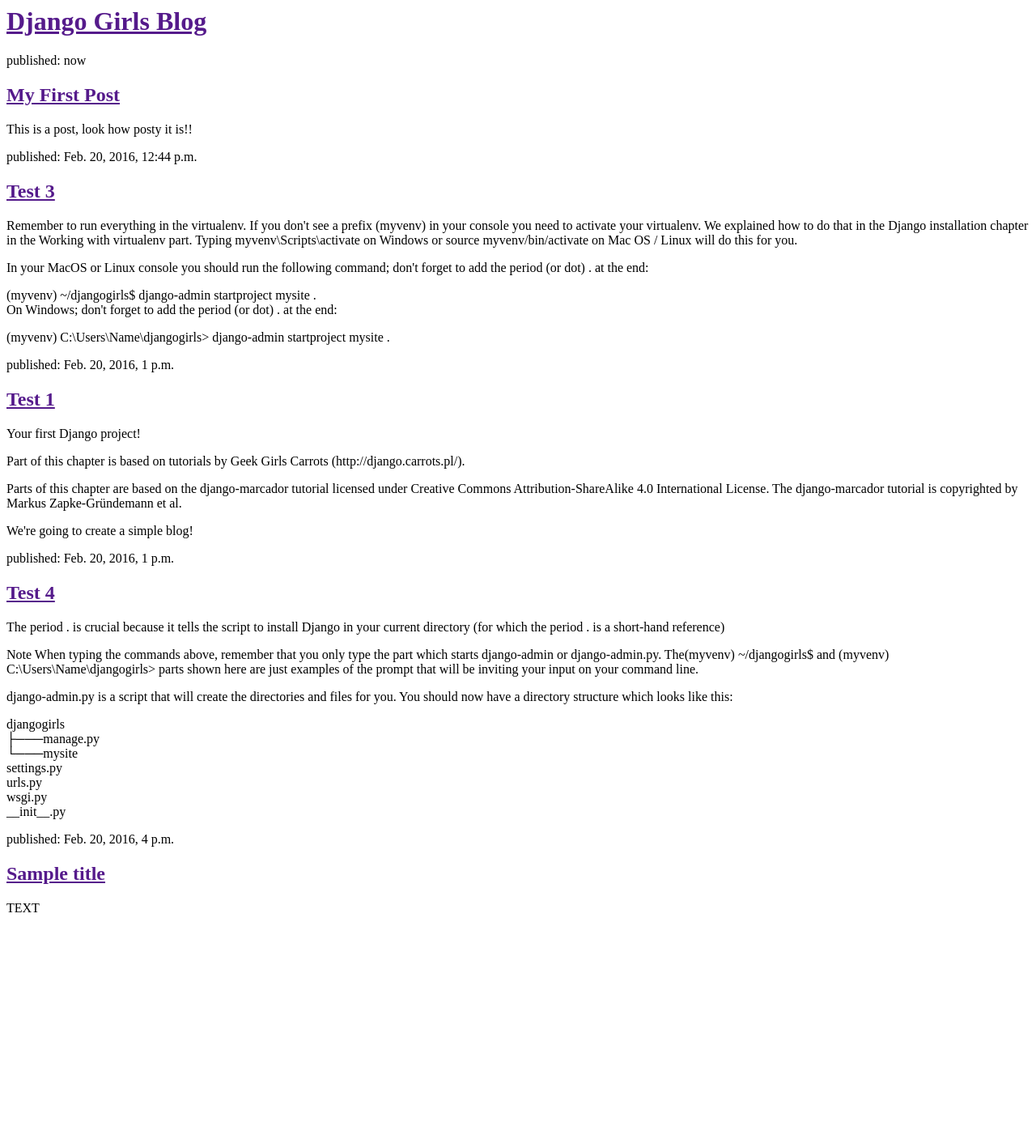
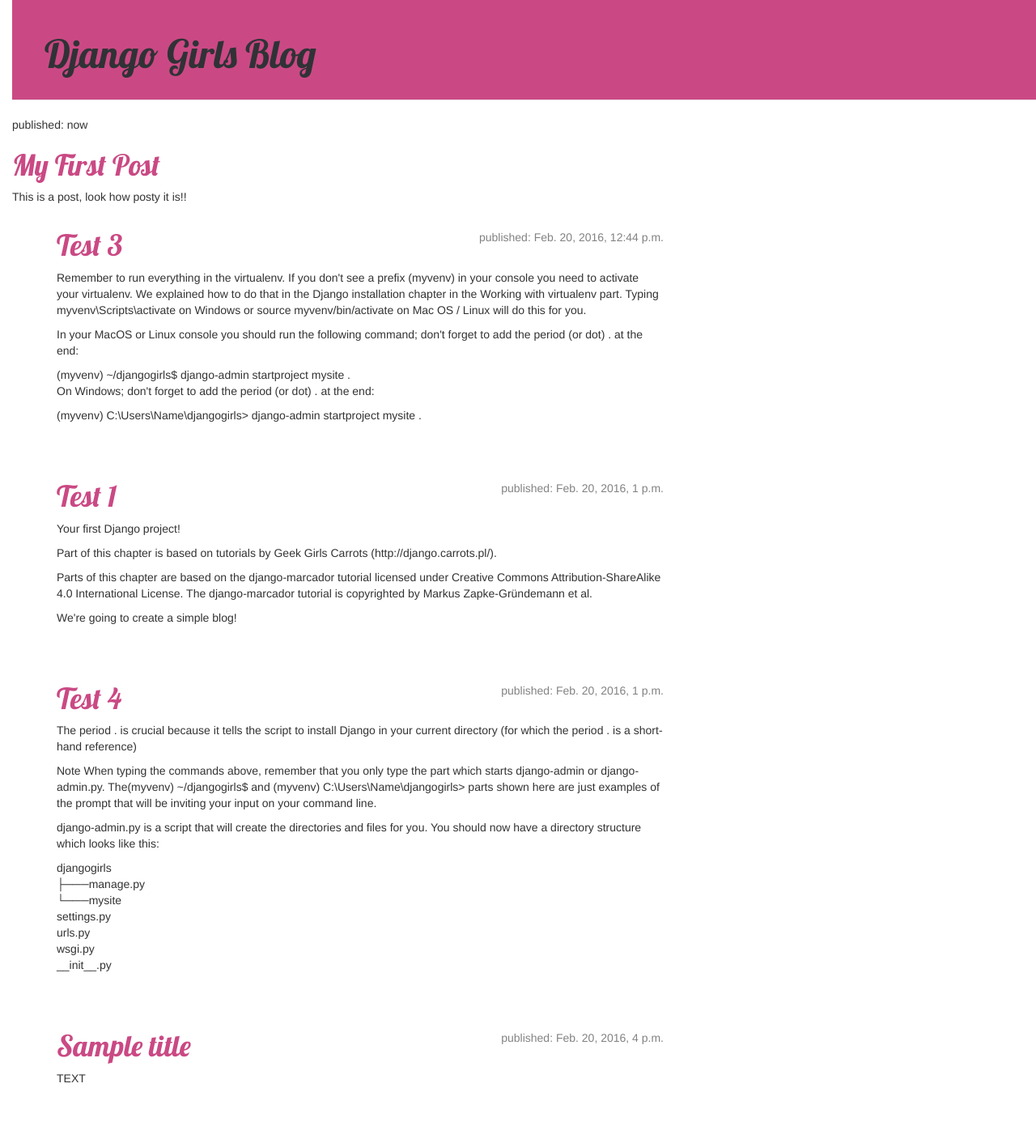
Before and after one commit to CJBirch/my-first-blog, a Django app: page / in a window 1280 px wide. Shown: the whole page at 81% size. Before the commit the page ends 1127 px from the top, so only its background shows below. Run offline with Django 3.2, Linux system fonts and the light colour scheme; data comes from the database, SQL or seed files in the repository; some libraries are stand-ins or nearby versions.

Commit message:
Making things pretty

```diff
--- /dev/null
+++ b/blog/static/css/blog.css
@@ -0,0 +1,56 @@
+h1 a {
+	color: #CA4984;
+	font-family: 'Lobster';
+}
+
+body {
+	padding-left: 15px;
+}
+
+.page-header {
+    background-color: #CA4984;
+    margin-top: 0;
+    padding: 20px 20px 20px 40px;
+}
+
+.page-header h1, .page-header h1 a, .page-header h1 a:visited, .page-header h1 a:active {
+    color: #303236;
+    font-size: 36pt;
+    text-decoration: none;
+}
+
+.content {
+    margin-left: 40px;
+}
+
+h1, h2, h3, h4 {
+    font-family: 'Lobster', cursive;
+}
+
+.date {
+    float: right;
+    color: #828282;
+}
+
+.save {
+    float: right;
+}
+
+.post-form textarea, .post-form input {
+    width: 100%;
+}
+
+.top-menu, .top-menu:hover, .top-menu:visited {
+    color: #ffffff;
+    float: right;
+    font-size: 26pt;
+    margin-right: 20px;
+}
+
+.post {
+    margin-bottom: 70px;
+}
+
+.post h1 a, .post h1 a:visited {
+    color: #CA4984;
+}
--- a/blog/templates/blog/post_list.html
+++ b/blog/templates/blog/post_list.html
@@ -1,25 +1,39 @@
+{% load staticfiles %}
 <html>
 	<head>
 		<title>Charlie's Blog</title>
+		<link rel="stylesheet" href="//maxcdn.bootstrapcdn.com/bootstrap/3.2.0/css/bootstrap.min.css">
+		<link rel="stylesheet" href="//maxcdn.bootstrapcdn.com/bootstrap/3.2.0/css/bootstrap-theme.min.css">
+		<link rel="stylesheet" href="{% static 'css/blog.css' %}">
+		<link href="http://fonts.googleapis.com/css?family=Lobster&subset=latin,latin-ext" rel="stylesheet" type="text/css">
 	</head>
 	<body>
-		<div>
+		<div class="page-header">
 			<h1><a href="">Django Girls Blog</a></h1>
 		</div>
 
 		<div>
 			<p>published: now</p>
-			<h2><a href="">My First Post</a></h2>
+			<h1><a href="">My First Post</a></h1>
 			<p>This is a post, look how posty it is!!</p>
 		</div>
 
-		{% for post in posts %}
-		<div>
-			<p>published: {{ post.published_date }}</p>
-			<h2><a href="">{{ post.title }}</a></h2>
-			<p>{{ post.text|linebreaks }}
+		<div class="content container">
+    		<div class="row">
+        		<div class="col-md-8">
+            		{% for post in posts %}
+                		<div class="post">
+                    		<div class="date">
+                        		<p>published: {{ post.published_date }}</p>
+                    		</div>
+                    		<h1><a href="">{{ post.title }}</a></h1>
+                    		<p>{{ post.text|linebreaks }}</p>
+                		</div>
+            		{% endfor %}
+        		</div>
+    		</div>
 		</div>
-		{% endfor %}
+
 	</body>
 
 {# p - paragraph elements #}
```
